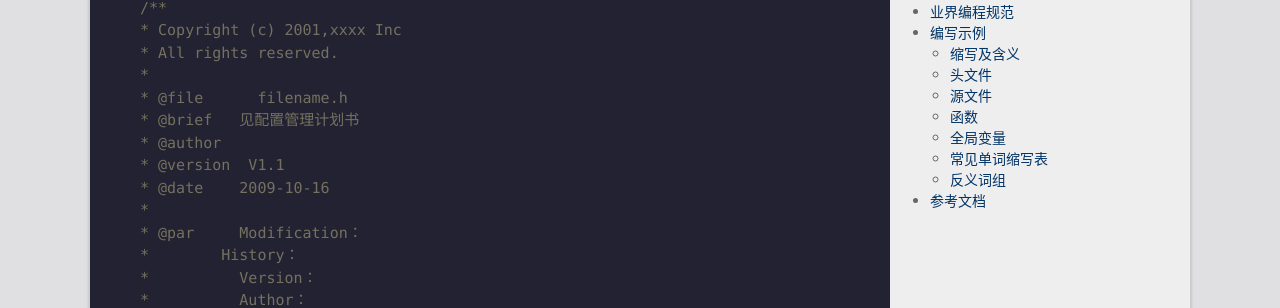
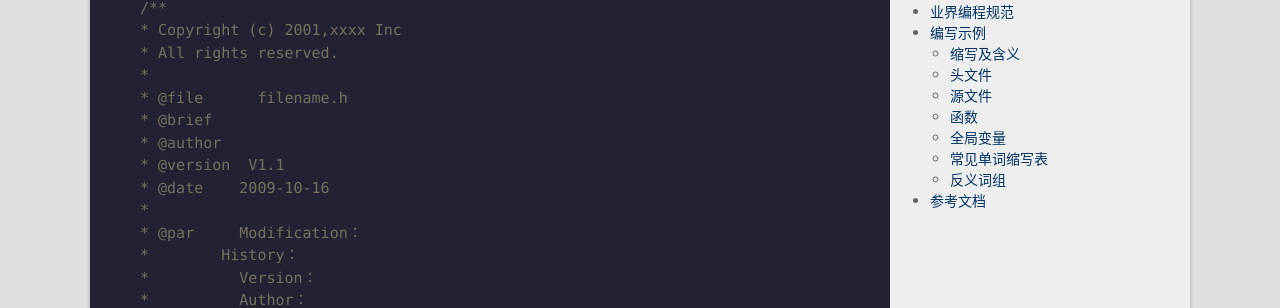
Before and after one commit to LonlyStack/LonlyPan.github.io, a Jekyll site: the page built from _posts/2019-9-3-编码规范.md, in a window 1280 px wide and 900 px high, scrolled down 3701 px. Shown: the part 261-569 px from the top of the window. Built offline with Jekyll 4.4.1, drawn with Linux system fonts in a browser that asks for light colours; some of the changed text lies outside the part shown.

Commit message:
修改文件: _posts/2019-9-3-编码规范.md

```diff
--- a/_posts/2019-9-3-编码规范.md
+++ b/_posts/2019-9-3-编码规范.md
@@ -133,7 +133,7 @@ categories:  C/C++
 * All rights reserved.
 *
 * @file      filename.h
-* @brief   见配置管理计划书
+* @brief
 * @author
 * @version  V1.1
 * @date    2009-10-16
```
